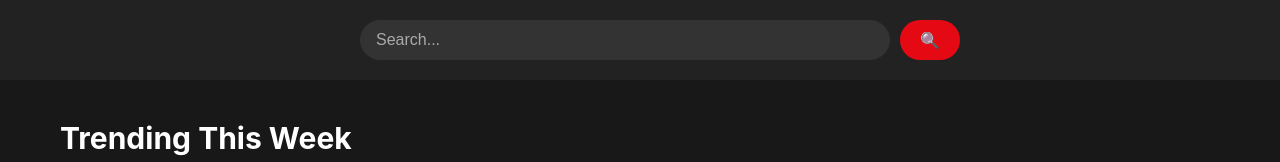
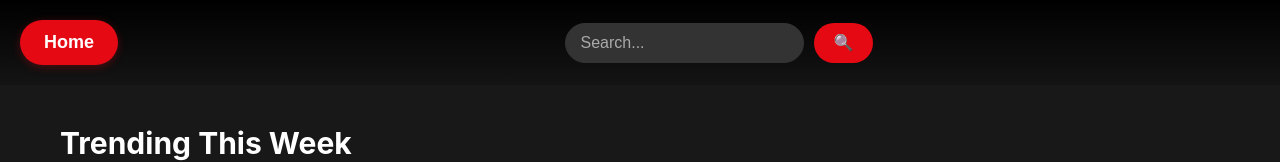
Before and after one commit to jessej875/movie-site, a React (Create React App) app in the folder frontend/: page / in a window 1280 px wide. Shown: the top 162 px of the page. Built offline with nearby package versions, Linux system fonts and the light colour scheme; no server answers.

Commit message:
Added home button to fix search bar functionality

```diff
--- a/frontend/src/components/SearchBar.css
+++ b/frontend/src/components/SearchBar.css
@@ -44,3 +44,29 @@
 .search-button:hover {
   background-color: #f40612;
 }
+
+.search-bar-container {
+  width: 100%;
+  padding: 20px;
+  background: linear-gradient(to bottom, #000000 0%, #141414 100%);
+  position: sticky;
+  top: 0;
+  z-index: 100;
+  display: flex;
+  align-items: center;
+  gap: 20px;
+}
+
+.home-button {
+  padding: 12px 24px;
+  font-size: 18px;
+  font-weight: 600;
+  background-color: #e50914;
+  color: white;
+  border: none;
+  border-radius: 25px;
+  cursor: pointer;
+  transition: all 0.3s ease;
+  white-space: nowrap;
+  box-shadow: 0 2px 8px rgba(229, 9, 20, 0.3);
+}
--- a/frontend/src/components/SearchBar.js
+++ b/frontend/src/components/SearchBar.js
@@ -1,8 +1,10 @@
 import React, { useState } from 'react';
+import { useNavigate } from 'react-router-dom';
 import './SearchBar.css';
 
 function SearchBar({ onSearch }) {
   const [query, setQuery] = useState('');
+  const navigate = useNavigate();
 
   const handleSubmit = (e) => {
     e.preventDefault();
@@ -11,8 +13,17 @@ function SearchBar({ onSearch }) {
     }
   };
 
+  const handleHome = () => {
+    setQuery('');
+    navigate('/');
+    window.location.reload();
+  };
+
   return (
     <div className="search-bar-container">
+      <button className="home-button" onClick={handleHome}>
+        Home
+      </button>
       <form onSubmit={handleSubmit} className="search-form">
         <input
           type="text"
```
